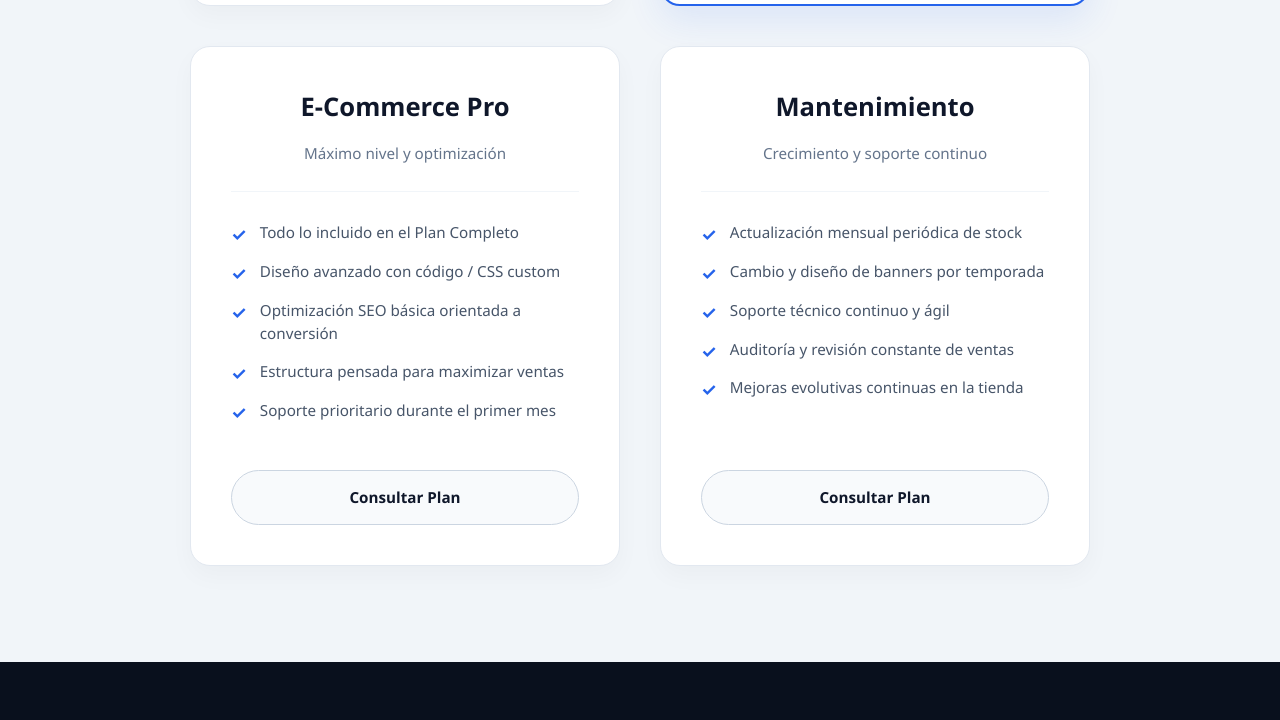
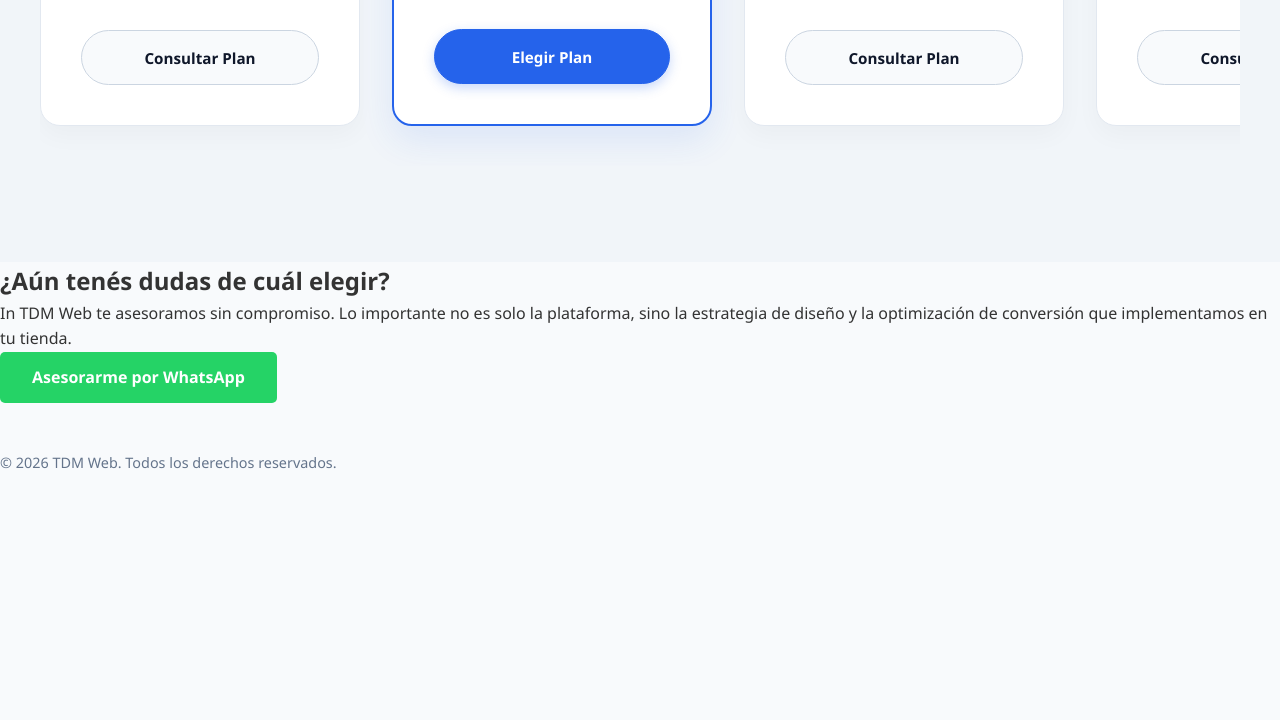
Before and after one commit to tdmweb/Tdm-web, a plain HTML site: page index.html in a window 1280 px wide. Shown: the part 5300-6020 px from the top of the page. After the commit the page ends 5774 px from the top, so only its background shows below. Drawn offline with Linux system fonts and the light colour scheme.

Commit message:
Refactor planes section to carousel layout

```diff
--- a/style.css
+++ b/style.css
@@ -288,32 +288,51 @@ tr:nth-child(even) {
     background-color: #f8fafc;
 }
 
-/* --- SECCIÓN DE PLANES PREMIUM (OPTIMIZADA) --- */
+/* --- SECCIÓN DE PLANES EN MODO CARRUSEL --- */
 .planes-section-wrapper {
     background-color: #f1f5f9;
     padding: 6rem 2rem;
     max-width: 100%;
+    overflow: hidden; /* Evita desbordes extraños */
 }
 
 .planes-inner {
     max-width: 1200px;
     margin: 0 auto;
+    position: relative;
 }
 
-/* Estructura de grilla flexible de 2 columnas arriba y 2 abajo (o adaptativa limpia) */
+/* Contenedor del Carrusel */
+.carrusel-container {
+    position: relative;
+    display: flex;
+    align-items: center;
+}
+
 .planes-grid {
-    display: grid;
-    grid-template-columns: repeat(2, 1fr); /* 2 columnas para darles buen ancho a las tarjetas */
-    gap: 2.5rem;
-    align-items: stretch;
-    max-width: 900px;
-    margin: 0 auto;
+    display: flex;
+    gap: 2rem;
+    overflow-x: auto;
+    scroll-snap-type: x mandatory;
+    scroll-behavior: smooth;
+    padding: 1.5rem 0.5rem 2.5rem 0.5rem;
+    width: 100%;
+    /* Ocultar barra de scroll predeterminada pero mantener funcionalidad */
+    scrollbar-width: none; /* Firefox */
+}
+
+.planes-grid::-webkit-scrollbar {
+    display: none; /* Chrome, Safari, Opera */
 }
 
 .plan-card {
     background: #ffffff;
     border-radius: 20px;
     padding: 2.5rem;
+    min-width: 300px; /* Ancho fijo para cada tarjeta en el carrusel */
+    max-width: 320px;
+    flex: 0 0 auto;
+    scroll-snap-align: start;
     box-shadow: 0 10px 25px rgba(0, 0, 0, 0.03);
     border: 1px solid #e2e8f0;
     display: flex;
@@ -359,7 +378,7 @@ tr:nth-child(even) {
 
 .plan-header h3 {
     color: var(--dark);
-    font-size: 1.6rem;
+    font-size: 1.5rem;
     font-weight: 700;
     margin-bottom: 0.4rem;
 }
@@ -407,7 +426,7 @@ tr:nth-child(even) {
     margin-top: auto;
 }
 
-/* Botones modernos tipo píldora reales */
+/* Botones modernos tipo píldora */
 .btn-plan {
     display: block;
     width: 100%;
@@ -443,25 +462,41 @@ tr:nth-child(even) {
     box-shadow: 0 6px 15px rgba(37, 99, 235, 0.35);
 }
 
-/* Footer general */
-footer {
-    text-align: center;
-    padding: 5rem 2rem 3rem 2rem;
-    background: #09101d;
-    color: white;
+/* Botones de Flechas del Carrusel */
+.carrusel-btn {
+    position: absolute;
+    top: 50%;
+    transform: translateY(-50%);
+    background: white;
+    color: var(--dark);
+    border: 1px solid #cbd5e1;
+    width: 45px;
+    height: 45px;
+    border-radius: 50%;
+    display: flex;
+    align-items: center;
+    justify-content: center;
+    font-size: 1.2rem;
+    font-weight: bold;
+    cursor: pointer;
+    box-shadow: 0 4px 12px rgba(0,0,0,0.08);
+    transition: all 0.3s ease;
+    z-index: 10;
 }
 
-footer h2 {
-    font-size: 2rem;
-    margin-bottom: 1rem;
+.carrusel-btn:hover {
+    background: var(--primary);
+    color: white;
+    border-color: var(--primary);
 }
 
-footer p {
-    color: #cbd5e1;
-    max-width: 600px;
-    margin: 0 auto 2rem auto;
+.carrusel-prev {
+    left: -20px;
 }
 
+.carrusel-next {
+    right: -20px;
+}
 /* Responsive para Celulares y Menú Hamburguesa */
 @media (max-width: 900px) {
     .planes-grid {
```
